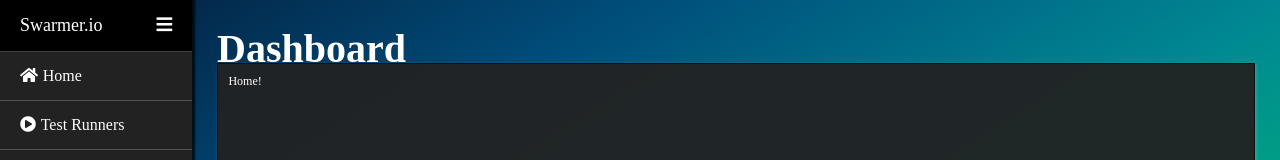
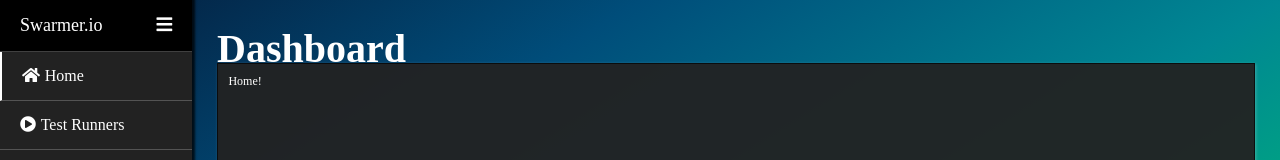
Before and after one commit to ConnerAiken/swarmer.io-dashboard, a React app: page /dashboard in a window 1280 px wide. Shown: the top 160 px of the page. Built offline with nearby package versions, Linux system fonts and the light colour scheme; a web font is replaced by a local one.

Commit message:
Add border to active nav item

```diff
--- a/src/components/dashboard/controller.jsx
+++ b/src/components/dashboard/controller.jsx
@@ -50,9 +50,9 @@ export default class Dashboard extends React.Component {
             <div id="sidebar">
                 <ul>
                     <li id="logo"><span>Swarmer.io</span> <i id="collapse-icon" className="fas fa-bars" onClick={this.collapseSidebar}></i></li>
-                    <li onClick={this.changeView.bind(this, 0)}><i className="fas fa-home"></i><span>Home</span></li>
-                    <li onClick={this.changeView.bind(this, 1)}><i className="fas fa-play-circle"></i><span>Test Runners</span></li>
-                    <li onClick={this.changeView.bind(this, 2)}><i className="fas fa-tachometer-alt"></i><span>Reports</span></li>
+                    <li className={this.state.activeView === 0 ? 'active' : null} onClick={this.changeView.bind(this, 0)}><i className="fas fa-home"></i><span>Home</span></li>
+                    <li className={this.state.activeView === 1 ? 'active' : null} onClick={this.changeView.bind(this, 1)}><i className="fas fa-play-circle"></i><span>Test Runners</span></li>
+                    <li className={this.state.activeView === 2 ? 'active' : null} onClick={this.changeView.bind(this, 2)}><i className="fas fa-tachometer-alt"></i><span>Reports</span></li>
                 </ul>
             </div>
             <div id="dashboard">
--- a/src/components/dashboard/styles.scss
+++ b/src/components/dashboard/styles.scss
@@ -115,6 +115,10 @@
                 box-shadow: 0px 0px 1px rgba(255, 255, 255, .75);
                 cursor: pointer;
             }
+
+            &.active {
+                border-left: 2px solid white;
+            }
         }
 
     }
```
